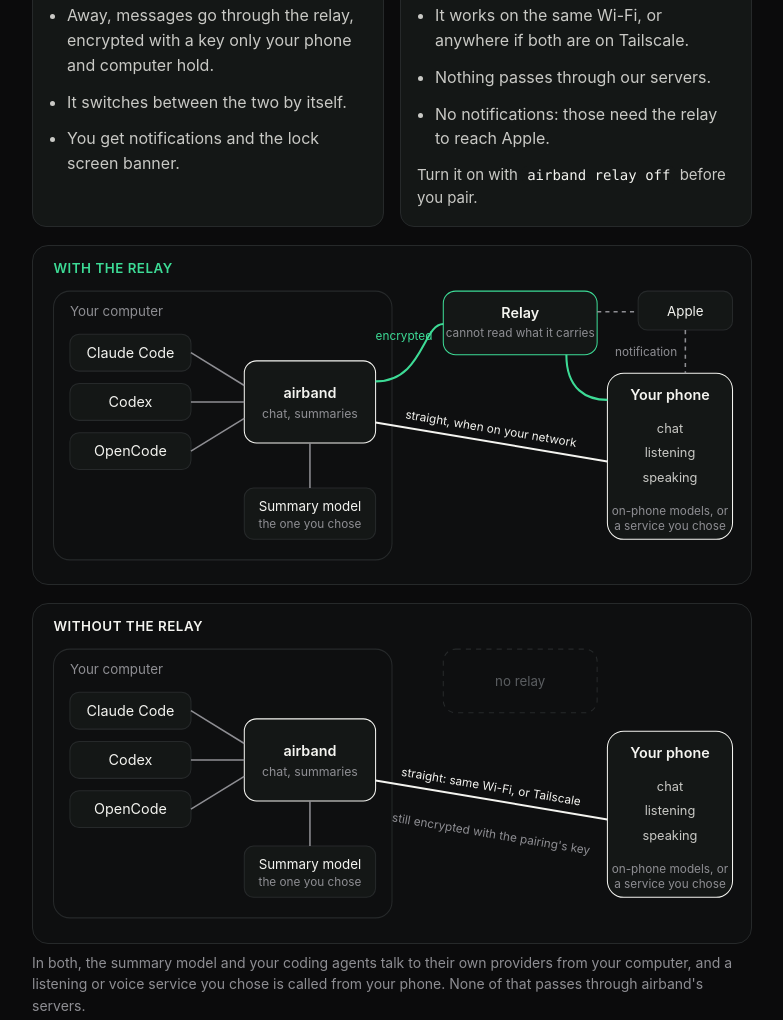
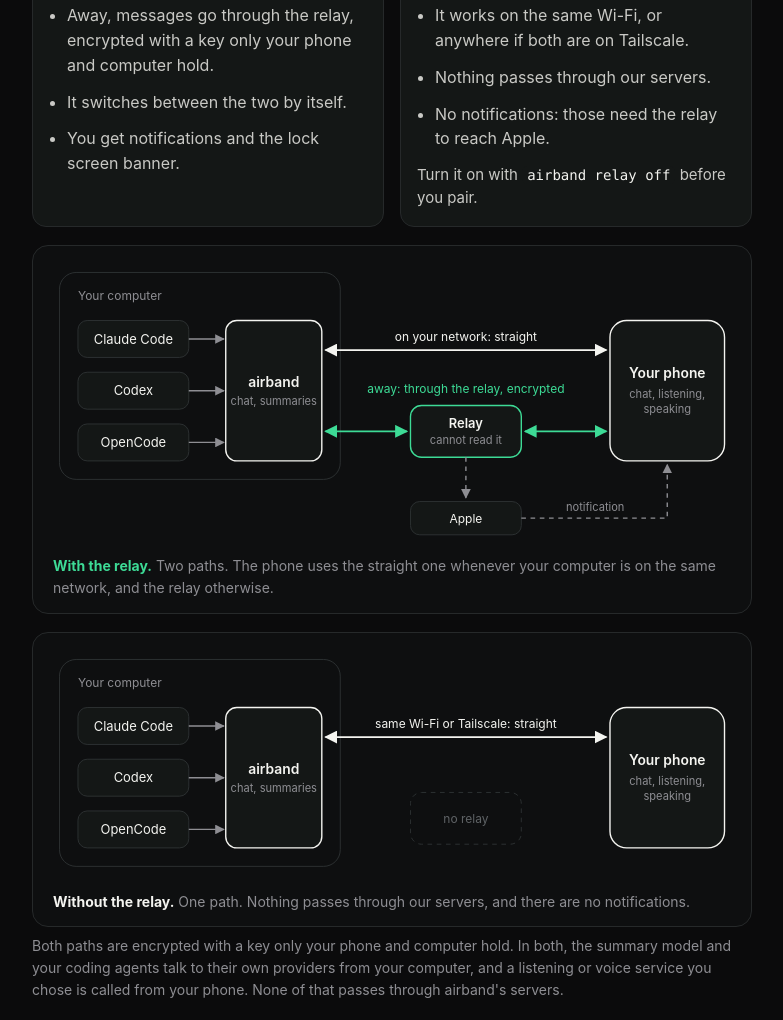
Before and after one commit to lionpal/airband, a plain HTML site: page site/architecture.html in a window 1280 px wide. Shown: the part 1057-2077 px from the top of the page, without its empty margins (248-1031 px from the left). Drawn offline with Linux system fonts and the light colour scheme.

Commit message:
Site: the two connection diagrams redrawn on a grid
Co-Authored-By: Claude <noreply@anthropic.com>
Claude-Session: https://claude.ai/code/session_01GvbUGTG29RDcYfFUDKNeD9

```diff
--- a/site/architecture.html
+++ b/site/architecture.html
@@ -19,6 +19,8 @@ ul { margin: 0; padding-left: 20px; }
 code { font: 14px/1.4 ui-monospace, SFMono-Regular, Menlo, monospace; background: var(--card); border-radius: 5px; padding: 1px 5px; color: var(--ink); }
 .lead { font-size: 19px; color: var(--soft); }
 .fig { margin: 18px 0 8px; border: 1px solid var(--line); border-radius: 16px; background: #0E0F10; overflow-x: auto; }
+figure.fig { padding: 8px 8px 0; }
+figure.fig .cap { padding: 6px 12px 14px; margin: 0; }
 .fig svg { display: block; width: 100%; min-width: 640px; height: auto; }
 .cap { font-size: 14px; color: var(--quiet); margin: 0 0 12px; }
 .two { display: grid; grid-template-columns: 1fr 1fr; gap: 16px; margin: 14px 0; }
@@ -80,57 +82,57 @@ hr { border: 0; border-top: 1px solid var(--line); margin: 48px 0 0; }
     </div>
   </div>
 
-  <div class="fig">
-  <svg viewBox="0 0 700 330" role="img" aria-label="With the relay. On your computer, Claude Code, Codex and OpenCode report to airband. airband reaches your phone two ways: straight, when the phone is on your network, and through the relay, encrypted, when it is away. The relay also hands notifications to Apple.">
-    <text x="20" y="26" fill="#3DDB96" font-size="13" font-weight="600" letter-spacing="0.5">WITH THE RELAY</text>
-    <rect x="20" y="44" width="330" height="262" rx="16" fill="none" stroke="#26292A"/>
-    <text x="36" y="68" fill="#8E8E93" font-size="13">Your computer</text>
-    <g font-size="14" fill="#F4F4F0">
-      <rect x="36" y="86" width="118" height="36" rx="9" fill="#141716" stroke="#26292A"/><text x="95" y="109" text-anchor="middle">Claude Code</text>
-      <rect x="36" y="134" width="118" height="36" rx="9" fill="#141716" stroke="#26292A"/><text x="95" y="157" text-anchor="middle">Codex</text>
-      <rect x="36" y="182" width="118" height="36" rx="9" fill="#141716" stroke="#26292A"/><text x="95" y="205" text-anchor="middle">OpenCode</text>
-      <rect x="206" y="112" width="128" height="80" rx="12" fill="#141716" stroke="#F4F4F0"/><text x="270" y="148" text-anchor="middle" font-weight="600">airband</text><text x="270" y="168" text-anchor="middle" font-size="12" fill="#8E8E93">chat, summaries</text>
-    </g>
-    <g stroke="#8E8E93" stroke-width="1.5" fill="none"><path d="M154 104 L206 136"/><path d="M154 152 L206 152"/><path d="M154 200 L206 168"/></g>
-    <rect x="206" y="236" width="128" height="50" rx="9" fill="#141716" stroke="#26292A"/><text x="270" y="258" text-anchor="middle" font-size="13" fill="#F4F4F0">Summary model</text><text x="270" y="275" text-anchor="middle" font-size="11.5" fill="#8E8E93">the one you chose</text>
-    <path d="M270 192 L270 236" stroke="#8E8E93" stroke-width="1.5"/>
-    <rect x="400" y="44" width="150" height="62" rx="12" fill="#141716" stroke="#3DDB96"/><text x="475" y="70" text-anchor="middle" font-size="14" font-weight="600" fill="#F4F4F0">Relay</text><text x="475" y="89" text-anchor="middle" font-size="11.5" fill="#8E8E93">cannot read what it carries</text>
-    <rect x="590" y="44" width="92" height="38" rx="9" fill="#141716" stroke="#26292A"/><text x="636" y="68" text-anchor="middle" font-size="13" fill="#F4F4F0">Apple</text>
-    <rect x="560" y="124" width="122" height="162" rx="16" fill="#141716" stroke="#F4F4F0"/><text x="621" y="150" text-anchor="middle" font-size="14" font-weight="600" fill="#F4F4F0">Your phone</text>
-    <g font-size="12.5" fill="#C9C9C5" text-anchor="middle"><text x="621" y="182">chat</text><text x="621" y="206">listening</text><text x="621" y="230">speaking</text><text x="621" y="262" fill="#8E8E93" font-size="11.5">on-phone models, or</text><text x="621" y="277" fill="#8E8E93" font-size="11.5">a service you chose</text></g>
-    <path d="M334 132 C 380 132, 380 76, 400 76" stroke="#3DDB96" stroke-width="2" fill="none"/>
-    <path d="M520 106 C 520 140, 540 150, 560 150" stroke="#3DDB96" stroke-width="2" fill="none"/>
-    <text x="334" y="92" font-size="11.5" fill="#3DDB96">encrypted</text>
-    <path d="M550 64 L590 64" stroke="#8E8E93" stroke-width="1.5" stroke-dasharray="4 4"/><path d="M636 82 L636 124" stroke="#8E8E93" stroke-width="1.5" stroke-dasharray="4 4"/>
-    <text x="628" y="107" font-size="11.5" fill="#8E8E93" text-anchor="end">notification</text>
-    <path d="M334 172 L560 210" stroke="#F4F4F0" stroke-width="2" fill="none"/>
-    <text x="446" y="182" font-size="11.5" fill="#F4F4F0" text-anchor="middle" transform="rotate(9.5 446 182)">straight, when on your network</text>
+  <figure class="fig">
+  <svg viewBox="0 0 760 320" role="img" aria-label="With the relay. Claude Code, Codex and OpenCode report to airband on your computer. Two paths join airband and your phone. The top one is straight, used when the phone is on your network. The bottom one goes through the relay, encrypted, used when the phone is away. The relay also asks Apple to deliver notifications to the phone.">
+    <defs><marker id="rh" viewBox="0 0 10 10" refX="9" refY="5" markerWidth="7" markerHeight="7" orient="auto-start-reverse"><path d="M0 0 L10 5 L0 10 z" fill="#8E8E93"/></marker><marker id="rw" viewBox="0 0 10 10" refX="9" refY="5" markerWidth="7" markerHeight="7" orient="auto-start-reverse"><path d="M0 0 L10 5 L0 10 z" fill="#F4F4F0"/></marker><marker id="rg" viewBox="0 0 10 10" refX="9" refY="5" markerWidth="7" markerHeight="7" orient="auto-start-reverse"><path d="M0 0 L10 5 L0 10 z" fill="#3DDB96"/></marker></defs>
+    <rect x="20" y="20" width="304" height="224" rx="18" fill="none" stroke="#2E3233"/>
+    <text x="40" y="50" font-size="13" fill="#8E8E93">Your computer</text>
+    <rect x="40" y="72" width="120" height="40" rx="10" fill="#141716" stroke="#2E3233"/><text x="100" y="97" text-anchor="middle" font-size="14" fill="#F4F4F0">Claude Code</text><path d="M160 92 H198" stroke="#8E8E93" stroke-width="1.5" marker-end="url(#rh)"/><rect x="40" y="128" width="120" height="40" rx="10" fill="#141716" stroke="#2E3233"/><text x="100" y="153" text-anchor="middle" font-size="14" fill="#F4F4F0">Codex</text><path d="M160 148 H198" stroke="#8E8E93" stroke-width="1.5" marker-end="url(#rh)"/><rect x="40" y="184" width="120" height="40" rx="10" fill="#141716" stroke="#2E3233"/><text x="100" y="209" text-anchor="middle" font-size="14" fill="#F4F4F0">OpenCode</text><path d="M160 204 H198" stroke="#8E8E93" stroke-width="1.5" marker-end="url(#rh)"/>
+    <rect x="200" y="72" width="104" height="152" rx="12" fill="#141716" stroke="#F4F4F0" stroke-width="1.5"/>
+    <text x="252" y="144" text-anchor="middle" font-size="15" font-weight="600" fill="#F4F4F0">airband</text>
+    <text x="252" y="164" text-anchor="middle" font-size="12" fill="#8E8E93">chat, summaries</text>
+    <rect x="616" y="72" width="124" height="152" rx="18" fill="#141716" stroke="#F4F4F0" stroke-width="1.5"/>
+    <text x="678" y="134" text-anchor="middle" font-size="15" font-weight="600" fill="#F4F4F0">Your phone</text>
+    <text x="678" y="156" text-anchor="middle" font-size="12" fill="#8E8E93">chat, listening,</text>
+    <text x="678" y="172" text-anchor="middle" font-size="12" fill="#8E8E93">speaking</text>
+    <path d="M308 104 H612" stroke="#F4F4F0" stroke-width="2" marker-start="url(#rw)" marker-end="url(#rw)"/>
+    <text x="460" y="94" text-anchor="middle" font-size="13" fill="#F4F4F0">on your network: straight</text>
+    <path d="M308 192 H396" stroke="#3DDB96" stroke-width="2" marker-start="url(#rg)" marker-end="url(#rg)"/>
+    <path d="M524 192 H612" stroke="#3DDB96" stroke-width="2" marker-start="url(#rg)" marker-end="url(#rg)"/>
+    <rect x="400" y="164" width="120" height="56" rx="12" fill="#141716" stroke="#3DDB96" stroke-width="1.5"/>
+    <text x="460" y="188" text-anchor="middle" font-size="14" font-weight="600" fill="#F4F4F0">Relay</text>
+    <text x="460" y="206" text-anchor="middle" font-size="12" fill="#8E8E93">cannot read it</text>
+    <text x="460" y="150" text-anchor="middle" font-size="13" fill="#3DDB96">away: through the relay, encrypted</text>
+    <path d="M460 220 V264" stroke="#8E8E93" stroke-width="1.5" stroke-dasharray="5 5" marker-end="url(#rh)"/>
+    <rect x="400" y="268" width="120" height="36" rx="10" fill="#141716" stroke="#2E3233"/>
+    <text x="460" y="291" text-anchor="middle" font-size="13" fill="#F4F4F0">Apple</text>
+    <path d="M520 286 H678 V228" fill="none" stroke="#8E8E93" stroke-width="1.5" stroke-dasharray="5 5" marker-end="url(#rh)"/>
+    <text x="600" y="278" text-anchor="middle" font-size="12" fill="#8E8E93">notification</text>
   </svg>
-  </div>
+  <figcaption class="cap"><b style="color:#3DDB96">With the relay.</b> Two paths. The phone uses the straight one whenever your computer is on the same network, and the relay otherwise.</figcaption>
+  </figure>
 
-  <div class="fig">
-  <svg viewBox="0 0 700 330" role="img" aria-label="Without the relay. The same computer and phone, with one path between them: straight, on the same network or over Tailscale. There is no relay and nothing goes to Apple.">
-    <text x="20" y="26" fill="#F4F4F0" font-size="13" font-weight="600" letter-spacing="0.5">WITHOUT THE RELAY</text>
-    <rect x="20" y="44" width="330" height="262" rx="16" fill="none" stroke="#26292A"/>
-    <text x="36" y="68" fill="#8E8E93" font-size="13">Your computer</text>
-    <g font-size="14" fill="#F4F4F0">
-      <rect x="36" y="86" width="118" height="36" rx="9" fill="#141716" stroke="#26292A"/><text x="95" y="109" text-anchor="middle">Claude Code</text>
-      <rect x="36" y="134" width="118" height="36" rx="9" fill="#141716" stroke="#26292A"/><text x="95" y="157" text-anchor="middle">Codex</text>
-      <rect x="36" y="182" width="118" height="36" rx="9" fill="#141716" stroke="#26292A"/><text x="95" y="205" text-anchor="middle">OpenCode</text>
-      <rect x="206" y="112" width="128" height="80" rx="12" fill="#141716" stroke="#F4F4F0"/><text x="270" y="148" text-anchor="middle" font-weight="600">airband</text><text x="270" y="168" text-anchor="middle" font-size="12" fill="#8E8E93">chat, summaries</text>
-    </g>
-    <g stroke="#8E8E93" stroke-width="1.5" fill="none"><path d="M154 104 L206 136"/><path d="M154 152 L206 152"/><path d="M154 200 L206 168"/></g>
-    <rect x="206" y="236" width="128" height="50" rx="9" fill="#141716" stroke="#26292A"/><text x="270" y="258" text-anchor="middle" font-size="13" fill="#F4F4F0">Summary model</text><text x="270" y="275" text-anchor="middle" font-size="11.5" fill="#8E8E93">the one you chose</text>
-    <path d="M270 192 L270 236" stroke="#8E8E93" stroke-width="1.5"/>
-    <rect x="400" y="44" width="150" height="62" rx="12" fill="none" stroke="#26292A" stroke-dasharray="5 5"/><text x="475" y="80" text-anchor="middle" font-size="13" fill="#5A5D60">no relay</text>
-    <rect x="560" y="124" width="122" height="162" rx="16" fill="#141716" stroke="#F4F4F0"/><text x="621" y="150" text-anchor="middle" font-size="14" font-weight="600" fill="#F4F4F0">Your phone</text>
-    <g font-size="12.5" fill="#C9C9C5" text-anchor="middle"><text x="621" y="182">chat</text><text x="621" y="206">listening</text><text x="621" y="230">speaking</text><text x="621" y="262" fill="#8E8E93" font-size="11.5">on-phone models, or</text><text x="621" y="277" fill="#8E8E93" font-size="11.5">a service you chose</text></g>
-    <path d="M334 172 L560 210" stroke="#F4F4F0" stroke-width="2" fill="none"/>
-    <text x="446" y="182" font-size="11.5" fill="#F4F4F0" text-anchor="middle" transform="rotate(9.5 446 182)">straight: same Wi-Fi, or Tailscale</text>
-    <text x="446" y="228" font-size="11.5" fill="#8E8E93" text-anchor="middle" transform="rotate(9.5 446 228)">still encrypted with the pairing's key</text>
+  <figure class="fig">
+  <svg viewBox="0 0 760 264" role="img" aria-label="Without the relay. The same computer and phone with one path between them, straight, on the same Wi-Fi or over Tailscale. There is no relay and no path to Apple.">
+    <defs><marker id="nh" viewBox="0 0 10 10" refX="9" refY="5" markerWidth="7" markerHeight="7" orient="auto-start-reverse"><path d="M0 0 L10 5 L0 10 z" fill="#8E8E93"/></marker><marker id="nw" viewBox="0 0 10 10" refX="9" refY="5" markerWidth="7" markerHeight="7" orient="auto-start-reverse"><path d="M0 0 L10 5 L0 10 z" fill="#F4F4F0"/></marker><marker id="ng" viewBox="0 0 10 10" refX="9" refY="5" markerWidth="7" markerHeight="7" orient="auto-start-reverse"><path d="M0 0 L10 5 L0 10 z" fill="#3DDB96"/></marker></defs>
+    <rect x="20" y="20" width="304" height="224" rx="18" fill="none" stroke="#2E3233"/>
+    <text x="40" y="50" font-size="13" fill="#8E8E93">Your computer</text>
+    <rect x="40" y="72" width="120" height="40" rx="10" fill="#141716" stroke="#2E3233"/><text x="100" y="97" text-anchor="middle" font-size="14" fill="#F4F4F0">Claude Code</text><path d="M160 92 H198" stroke="#8E8E93" stroke-width="1.5" marker-end="url(#nh)"/><rect x="40" y="128" width="120" height="40" rx="10" fill="#141716" stroke="#2E3233"/><text x="100" y="153" text-anchor="middle" font-size="14" fill="#F4F4F0">Codex</text><path d="M160 148 H198" stroke="#8E8E93" stroke-width="1.5" marker-end="url(#nh)"/><rect x="40" y="184" width="120" height="40" rx="10" fill="#141716" stroke="#2E3233"/><text x="100" y="209" text-anchor="middle" font-size="14" fill="#F4F4F0">OpenCode</text><path d="M160 204 H198" stroke="#8E8E93" stroke-width="1.5" marker-end="url(#nh)"/>
+    <rect x="200" y="72" width="104" height="152" rx="12" fill="#141716" stroke="#F4F4F0" stroke-width="1.5"/>
+    <text x="252" y="144" text-anchor="middle" font-size="15" font-weight="600" fill="#F4F4F0">airband</text>
+    <text x="252" y="164" text-anchor="middle" font-size="12" fill="#8E8E93">chat, summaries</text>
+    <rect x="616" y="72" width="124" height="152" rx="18" fill="#141716" stroke="#F4F4F0" stroke-width="1.5"/>
+    <text x="678" y="134" text-anchor="middle" font-size="15" font-weight="600" fill="#F4F4F0">Your phone</text>
+    <text x="678" y="156" text-anchor="middle" font-size="12" fill="#8E8E93">chat, listening,</text>
+    <text x="678" y="172" text-anchor="middle" font-size="12" fill="#8E8E93">speaking</text>
+    <path d="M308 104 H612" stroke="#F4F4F0" stroke-width="2" marker-start="url(#nw)" marker-end="url(#nw)"/>
+    <text x="460" y="94" text-anchor="middle" font-size="13" fill="#F4F4F0">same Wi-Fi or Tailscale: straight</text>
+    <rect x="400" y="164" width="120" height="56" rx="12" fill="none" stroke="#2E3233" stroke-dasharray="5 5"/>
+    <text x="460" y="197" text-anchor="middle" font-size="13" fill="#5F6366">no relay</text>
   </svg>
-  </div>
-  <p class="cap">In both, the summary model and your coding agents talk to their own providers from your computer, and a listening or voice service you chose is called from your phone. None of that passes through airband's servers.</p>
+  <figcaption class="cap"><b style="color:#F4F4F0">Without the relay.</b> One path. Nothing passes through our servers, and there are no notifications.</figcaption>
+  </figure>
+  <p class="cap">Both paths are encrypted with a key only your phone and computer hold. In both, the summary model and your coding agents talk to their own providers from your computer, and a listening or voice service you chose is called from your phone. None of that passes through airband's servers.</p>
 
   <h2>One question, start to finish</h2>
   <p>An agent stops and asks you something. Here is every step until your answer is back in its session.</p>
```
